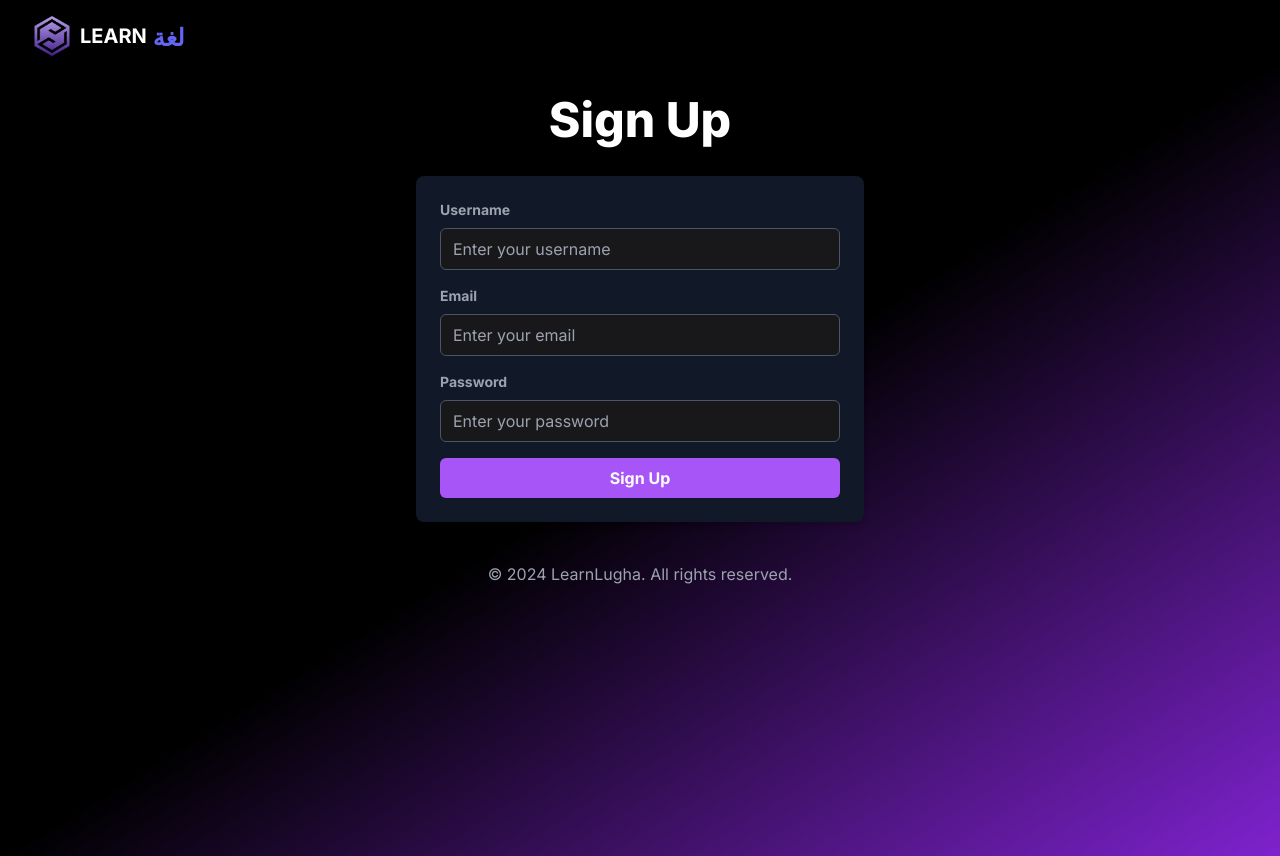
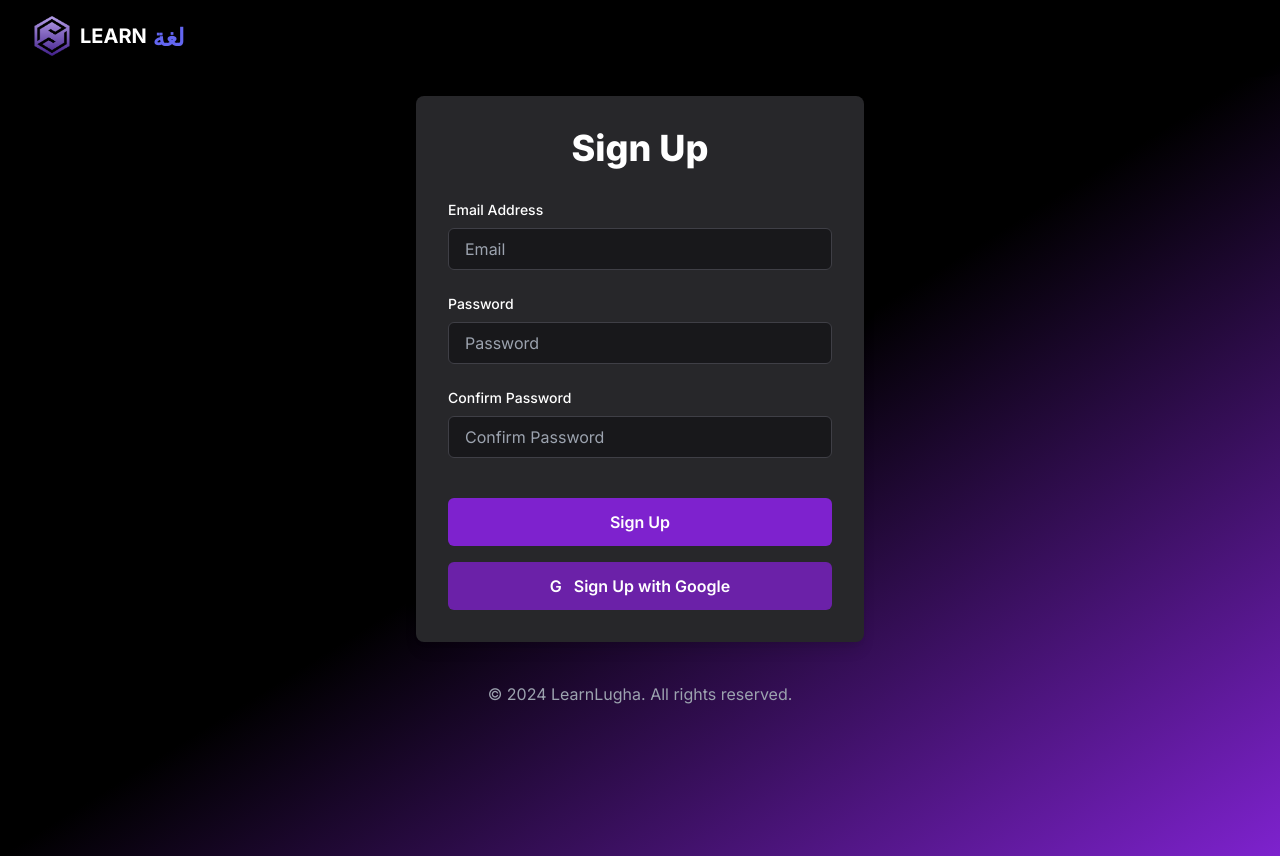
Before and after one commit to omar-t-ahmed/learn-lugha, a Next.js app: page /signup in a window 1280 px wide. Built offline with nearby package versions, Linux system fonts and the light colour scheme.

Commit message:
add styling

```diff
--- a/src/app/signup/page.tsx
+++ b/src/app/signup/page.tsx
@@ -4,50 +4,56 @@ export default function SignUp() {
   return (
     <div className="min-h-screen flex flex-col items-center bg-gradient-to-br from-black via-black to-purple-700 text-white">
       <main className="flex flex-col items-center justify-center w-full max-w-7xl mx-auto px-6 py-10">
-        <h1 className="text-4xl md:text-5xl font-extrabold text-white mb-8">Sign Up</h1>
-        <form className="bg-gray-900 p-6 rounded-lg shadow-md w-full max-w-md">
-          <div className="mb-4">
-            <label className="block text-gray-400 text-sm font-bold mb-2" htmlFor="username">
-              Username
-            </label>
-            <input
-              type="text"
-              id="username"
-              className="w-full px-3 py-2 border border-gray-600 bg-zinc-900 text-white rounded-md focus:outline-none"
-              placeholder="Enter your username"
-              required
-            />
-          </div>
-          <div className="mb-4">
-            <label className="block text-gray-400 text-sm font-bold mb-2" htmlFor="email">
-              Email
+        <form className="bg-zinc-800 p-8 rounded-lg shadow-lg w-full max-w-md">
+        <p className="text-3xl md:text-4xl font-extrabold text-white mb-8 text-center">Sign Up</p>
+          <div className="mb-6">
+            <label className="block text-white text-sm font-medium mb-2" htmlFor="email">
+              Email Address
             </label>
             <input
               type="email"
               id="email"
-              className="w-full px-3 py-2 border border-gray-600 bg-zinc-900 text-white rounded-md focus:outline-none"
-              placeholder="Enter your email"
+              className="w-full px-4 py-2 border border-zinc-700 bg-zinc-900 text-white rounded-md focus:outline-none focus:ring-2 focus:ring-purple-500"
+              placeholder="Email"
               required
             />
           </div>
-          <div className="mb-4">
-            <label className="block text-gray-400 text-sm font-bold mb-2" htmlFor="password">
+          <div className="mb-6">
+            <label className="block text-white text-sm font-medium mb-2" htmlFor="password">
               Password
             </label>
             <input
               type="password"
               id="password"
-              className="w-full px-3 py-2 border border-gray-600 bg-zinc-900 text-white rounded-md focus:outline-none"
-              placeholder="Enter your password"
+              className="w-full px-4 py-2 border border-zinc-700 bg-zinc-900 text-white rounded-md focus:outline-none focus:ring-2 focus:ring-purple-500"
+              placeholder="Password"
+              required
+            />
+          </div>
+          <div className="mb-10">
+            <label className="block text-white text-sm font-medium mb-2" htmlFor="confirm-password">
+              Confirm Password
+            </label>
+            <input
+              type="password"
+              id="confirm-password"
+              className="w-full px-4 py-2 border border-zinc-700 bg-zinc-900 text-white rounded-md focus:outline-none focus:ring-2 focus:ring-purple-500"
+              placeholder="Confirm Password"
               required
             />
           </div>
           <button
-            type="submit"
-            className="w-full py-2 px-4 bg-purple-500 hover:bg-purple-600 text-white font-bold rounded-md"
-          >
-            Sign Up
-          </button>
+              type="submit"
+              className="w-full py-3 bg-purple-700 hover:bg-purple-800 text-white font-semibold rounded-md"
+            >
+              Sign Up
+            </button>
+            <button
+              type="button"
+              className="w-full mt-4 py-3 bg-purple-800 hover:bg-purple-900 text-white font-semibold rounded-md"
+            >
+              <span className="mr-2">G</span> Sign Up with Google
+        </button>
         </form>
       </main>
       <footer className="mb-5">
--- a/src/app/welcome/page.tsx
+++ b/src/app/welcome/page.tsx
@@ -13,7 +13,7 @@ export default function Welcome() {
         </p>
         <div className="flex space-x-4">
           <Link href="/signup">
-            <button className="py-2 px-4 bg-purple-500 hover:bg-purple-600 text-white font-bold rounded-md">
+            <button className="py-2 px-4 bg-purple-700 hover:bg-purple-800 text-white font-bold rounded-md">
               Get Started
             </button>
           </Link>
@@ -24,9 +24,6 @@ export default function Welcome() {
           </Link>
         </div>
       </main>
-      <footer className="mb-5">
-        <p className="text-center text-gray-400">© 2024 LearnLugha. All rights reserved.</p>
-      </footer>
     </div>
   );
 }
```
